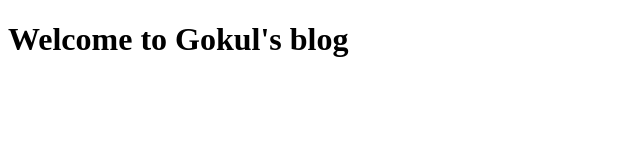
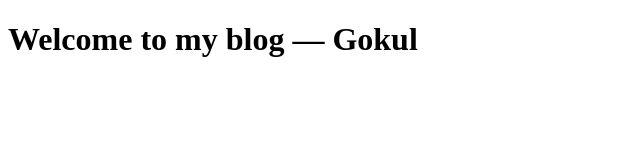
Before and after one commit to gOKUL07S/gOKUL07S.github.io, a plain HTML site: page index.html in a window 1280 px wide. Shown: the whole page, without its empty margins (0-640 px from the left). Drawn offline with Linux system fonts and the light colour scheme.

Commit message:
Update index.html

```diff
--- a/index.html
+++ b/index.html
@@ -5,6 +5,6 @@
   <title>My Blog</title>
 </head>
 <body>
-  <h1>Welcome to Gokul's blog</h1>
+  <h1>Welcome to my blog — Gokul</h1>
 </body>
 </html>
```
